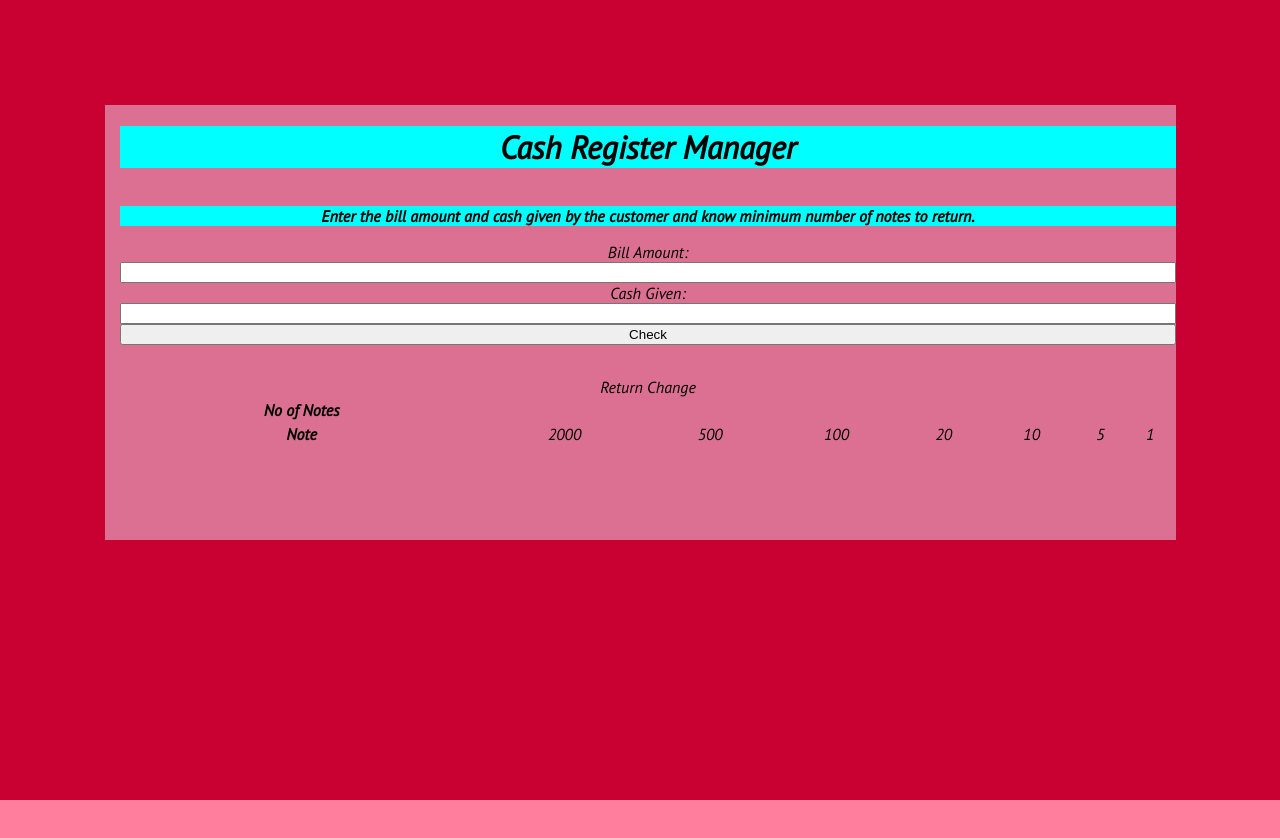
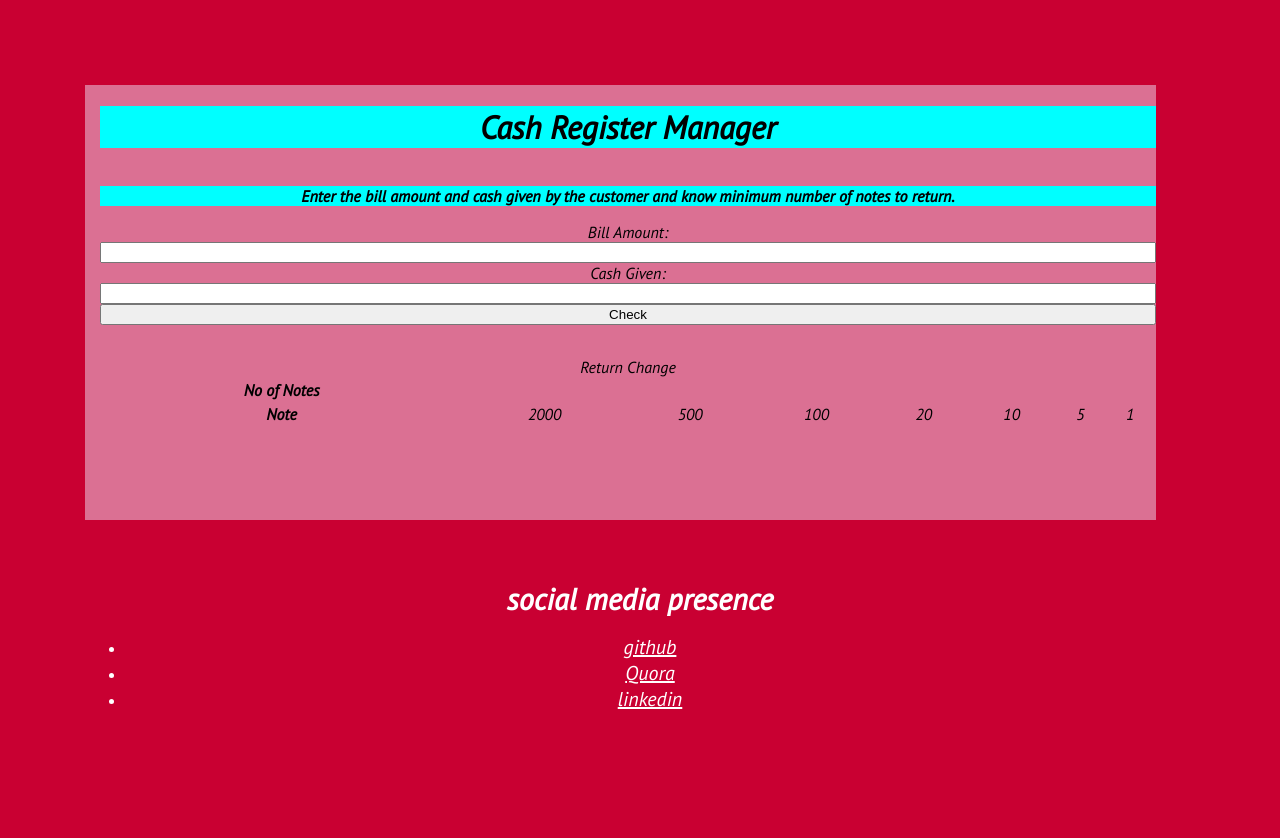
Before and after one commit to Roshankumar0808/CASHOPTIMIZER, a plain HTML site: page index.html in a window 1280 px wide. Before the commit the page ends 800 px from the top, so only its background shows below. Drawn offline with Linux system fonts and the light colour scheme.

Commit message:
docs:update

```diff
--- a/index.html
+++ b/index.html
@@ -44,9 +44,33 @@
                     <td>10</td>
                     <td>5</td>
                     <td>1</td>
+
                 </tr>
+
+
             </table>
         </div>
+        <footer class="footer">
+            <div class="footer-header">social media presence</div>
+            <ul class="social-links list-non-bullet">
+                <li class="list-item-inline">
+                    <a class="link" href="https://github.com/Roshankumar0808">
+                        github
+                    </a>
+                </li>
+                <li class="list-item-inline">
+                    <a class="link" href="https://www.quora.com/profile/ROSHAN-KUMAR-5308">
+                        Quora
+                    </a>
+                </li>
+                <li class="list-item-inline">
+                    <a class="link" href="https://linkedin.com/in/tanaypratap">
+                        linkedin
+                    </a>
+                </li>
+
+            </ul>
+        </footer>
     </body>
     <script src="./index.js"></script>
 </html>
--- a/style.css
+++ b/style.css
@@ -20,8 +20,8 @@ linear-gradient(335deg, #C90032 10px, transparent 10px),
 linear-gradient(155deg, #C90032 10px, transparent 10px);
 background-size: 15px 30px;
 padding: 100px;
-border:80px ;
-margin:10px ;
+border:50px ;
+margin:-10px ;
 
 }
 .container {
@@ -54,3 +54,28 @@ margin:10px ;
     border-radius: 0.5px;
 
 }
+.footer {
+    background-color: var(--primary-color);
+    padding: 4rem 1rem;
+    text-align: center;
+    color: white;
+    border-top-right-radius: 1rem;
+}
+
+.footer .link {
+    color: white;
+    font-size: 20px;
+
+
+}
+
+.footer .footer-header {
+    font-weight: bold;
+    /* font-size: large; */
+    font-size: 30px;
+
+}
+
+.footer ul {
+    padding-inline-start: 20px;
+}
```
